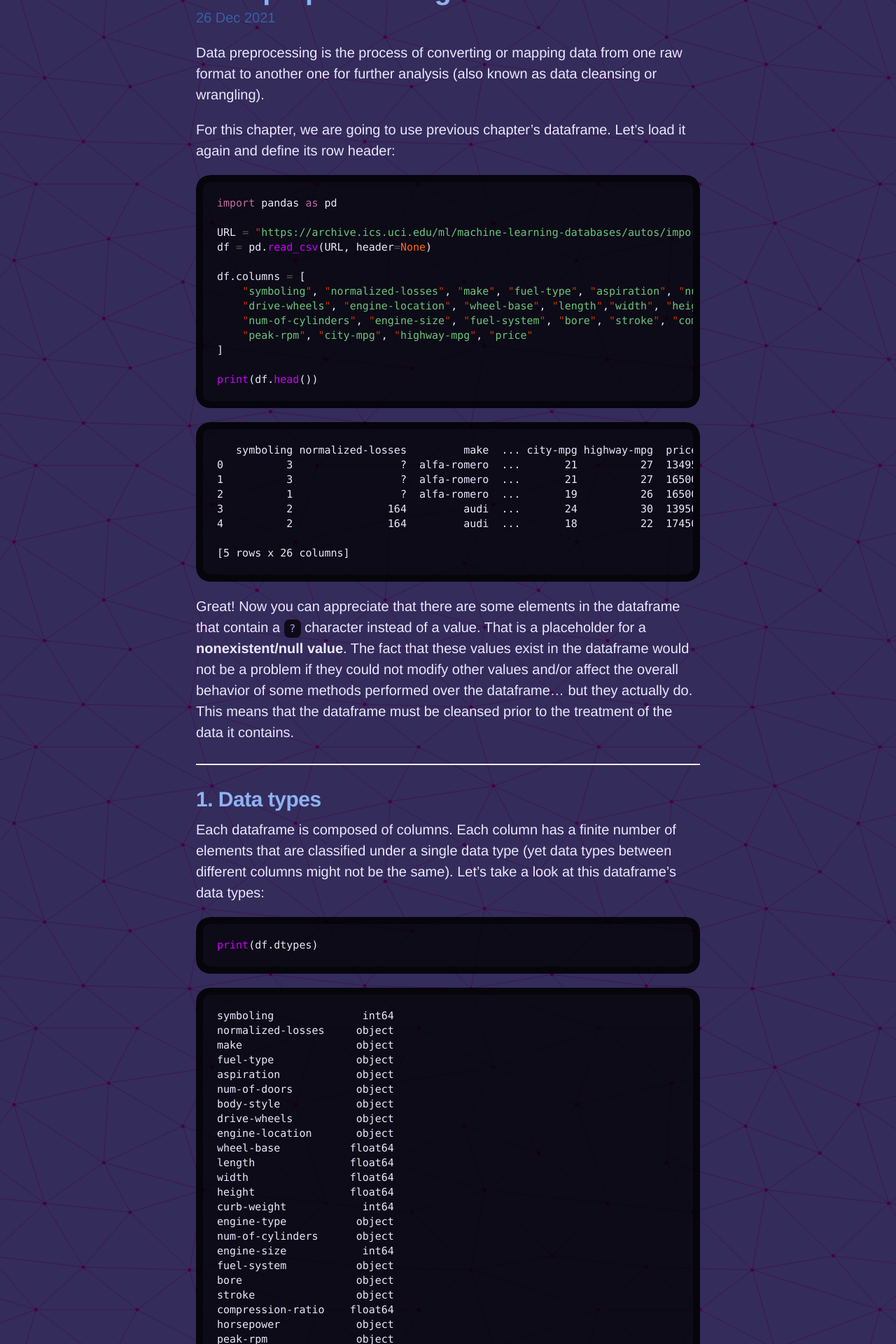
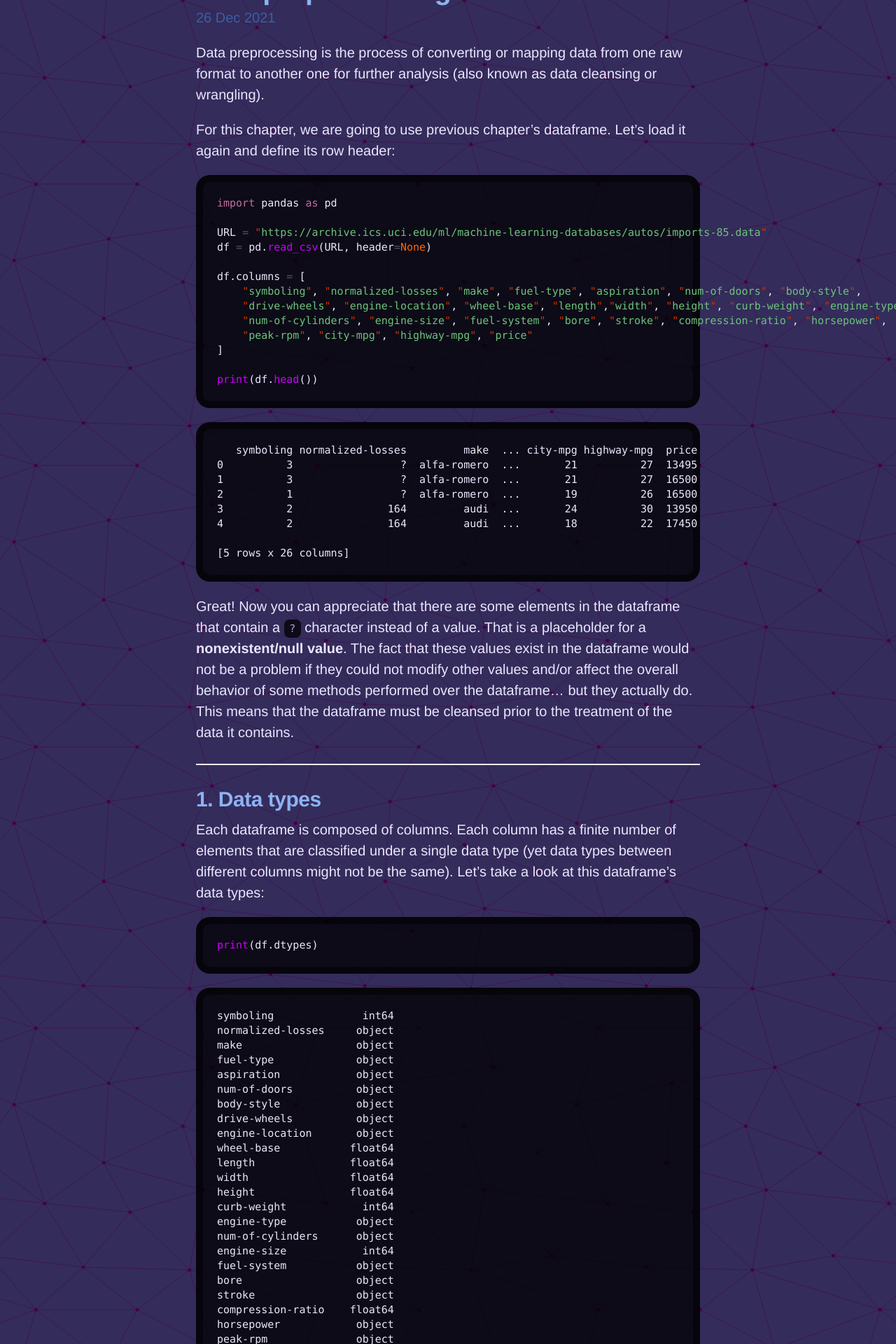
Before and after one commit to erlete/erlete.github.io, a Jekyll site: the page built from index.html, in a window 1280 px wide. Shown: the part 331-2251 px from the top of the page at 70% size. Built offline with Jekyll 4.4.1, drawn with Linux system fonts in a browser that asks for light colours; the list of posts is cut into pages by our own code.

Commit message:
Fix double scroll bar

```diff
--- a/public/css/poole.css
+++ b/public/css/poole.css
@@ -185,7 +185,6 @@
   border-radius: 20px;
   word-wrap: keep-all;
   word-break: keep-all;
-  overflow-x: scroll;
 }
 .highlight pre {
   margin-bottom: 0;
```
